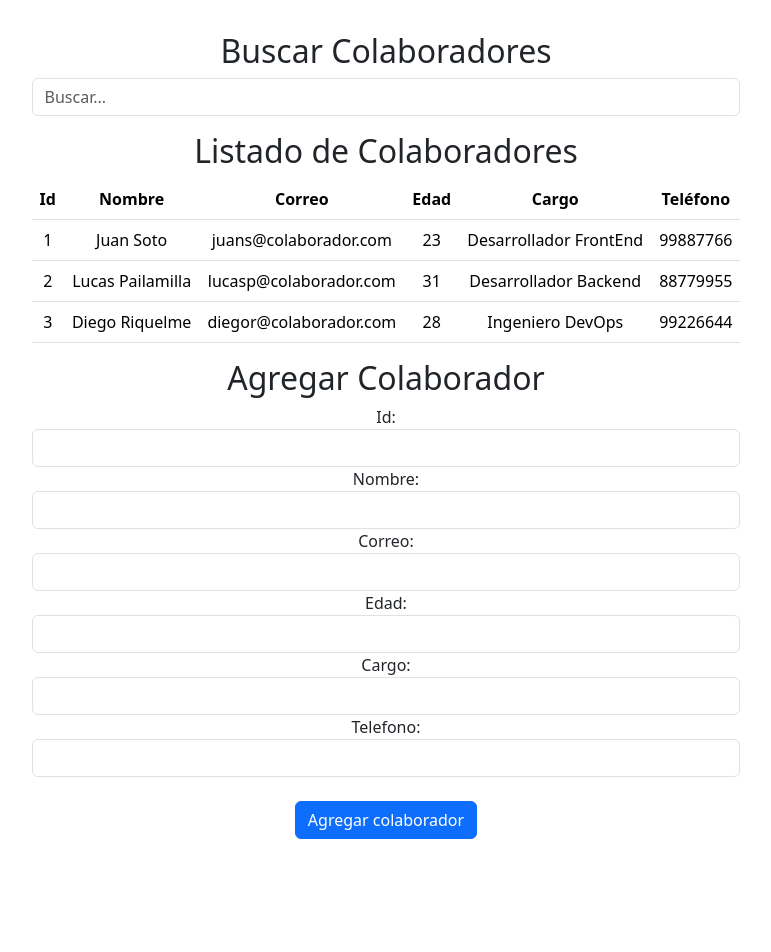
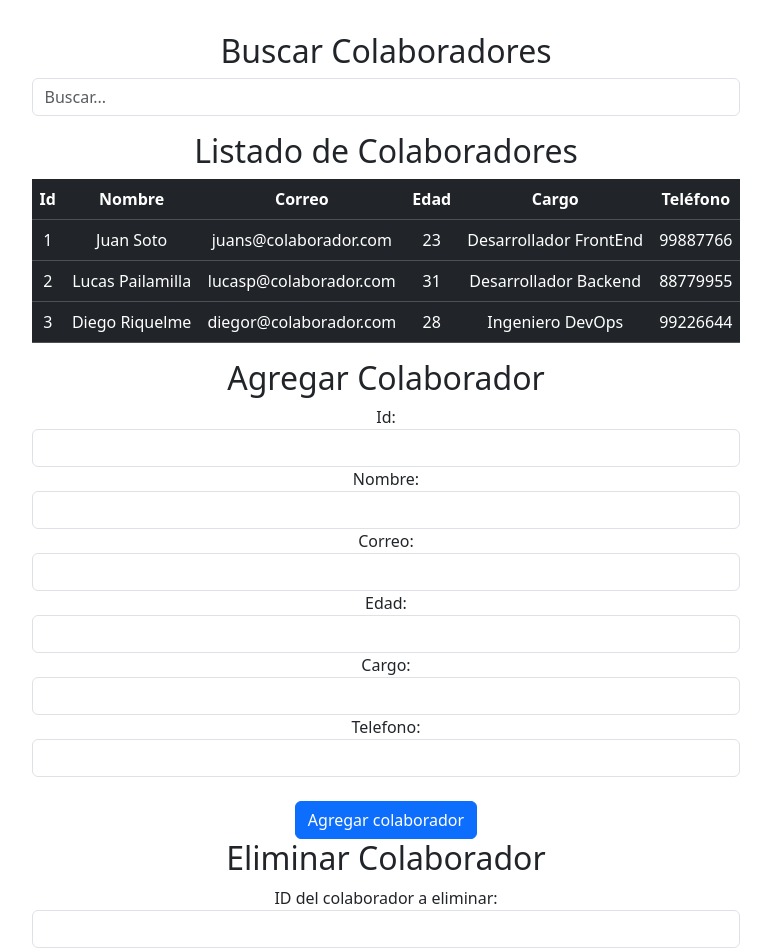
Before and after one commit to TomasDesafio/React_Base_colaboradores, a React (Vite) app in the folder Base_colaboradores/: page / in a window 1280 px wide. Shown: the top 952 px of the page, without its empty margins (254-1025 px from the left). Before the commit the page ends 871 px from the top, so only its background shows below. Built offline with nearby package versions, Linux system fonts and the light colour scheme.

Commit message:
Se implementa funcion de eliminar colaborador y colores en las Alertas

```diff
--- a/Base_colaboradores/package.json
+++ b/Base_colaboradores/package.json
@@ -10,6 +10,7 @@
     "preview": "vite preview"
   },
   "dependencies": {
+    "bootstrap": "^5.3.3",
     "react": "^18.2.0",
     "react-dom": "^18.2.0"
   },
--- a/Base_colaboradores/src/App.jsx
+++ b/Base_colaboradores/src/App.jsx
@@ -1,38 +1,72 @@
-import React, { useState } from 'react';
-import './App.css';
-import { BaseColaboradores } from './assets/BaseColaboradores';
-import Listado from './componentes/Listado';
-import Formulario from './componentes/Formulario';
-import Alert from './componentes/Alert';
-import Buscador from './componentes/Buscador';
+import React, { useState } from "react";
+import "./App.css";
+import { BaseColaboradores } from "./assets/BaseColaboradores";
+import Listado from "./componentes/Listado";
+import Formulario from "./componentes/Formulario";
+import Alert from "./componentes/Alert";
+import Buscador from "./componentes/Buscador";
 
 function App() {
   const [colaboradores, setColaboradores] = useState(BaseColaboradores);
-  const [mensaje, setMensaje] = useState('');
-  const [tipoMensaje, setTipoMensaje] = useState('');
-  const [sinResultados, setSinResultados] = useState(false); // Inicialmente no hay resultados
+  const [mensaje, setMensaje] = useState("");
+  const [tipoMensaje, setTipoMensaje] = useState("");
 
-  const agregarColaborador = (nuevoColaborador) => {
-    if (nuevoColaborador.id === '' || nuevoColaborador.nombre === '' || nuevoColaborador.correo === '' || nuevoColaborador.edad === '' || nuevoColaborador.cargo === '' || nuevoColaborador.telefono === '') {
-      setMensaje('Todos los campos son requeridos');
-      setTipoMensaje('danger');
-    } else {
-      setColaboradores([...colaboradores, nuevoColaborador]);
-      setMensaje('Colaborador agregado exitosamente');
-      setTipoMensaje('success');
-    }
+  const eliminarColaborador = (id) => {
+    const nuevosColaboradores = colaboradores.filter(
+      (colaborador) => colaborador.id !== id
+    );
+    setColaboradores(nuevosColaboradores);
+    setMensaje("Colaborador eliminado exitosamente");
+    setTipoMensaje("success");
     setTimeout(() => {
-      setMensaje('');
+      setMensaje("");
     }, 3000);
   };
 
+  const agregarColaborador = (nuevoColaborador) => {
+    if (
+      nuevoColaborador.id === "" ||
+      nuevoColaborador.nombre === "" ||
+      nuevoColaborador.correo === "" ||
+      nuevoColaborador.edad === "" ||
+      nuevoColaborador.cargo === "" ||
+      nuevoColaborador.telefono === ""
+    ) {
+      setMensaje("Todos los campos son requeridos");
+      setTipoMensaje("danger");
+    } else {
+      setColaboradores([...colaboradores, nuevoColaborador]);
+      setMensaje("Colaborador agregado exitosamente");
+      setTipoMensaje("success");
+    }
+    setTimeout(() => {
+      setMensaje("");
+    }, 3000);
+  };
 
   return (
     <div>
       <Buscador colaboradores={colaboradores} ListadoComponente={Listado} />
-      {mensaje && <Alert mensaje={mensaje} tipo={tipoMensaje} />}
 
-      <Formulario agregarColaborador={agregarColaborador} />
+      {/* Alerta de éxito */}
+      {mensaje && tipoMensaje === "success" && (
+        <div className="alert alert-success" role="alert">
+          {mensaje}
+        </div>
+      )}
+
+      {/* Alerta de Advertencia */}
+      {mensaje && tipoMensaje === "danger" && (
+        <div className="alert alert-danger" role="alert">
+          {mensaje}
+        </div>
+      )}
+
+
+      <Formulario
+        agregarColaborador={agregarColaborador}
+        eliminarColaborador={eliminarColaborador}
+      />
 
     </div>
   );
--- a/Base_colaboradores/src/componentes/Formulario.jsx
+++ b/Base_colaboradores/src/componentes/Formulario.jsx
@@ -1,13 +1,14 @@
 import React from 'react'
 import { useState } from 'react'
 
-const Formulario = ({agregarColaborador}) => {
+const Formulario = ({agregarColaborador, eliminarColaborador}) => {
     const [id, setID] = useState("");
     const [nombre, setNombre] = useState("");
     const [correo, setCorreo] = useState("");
     const [cargo, setCargo] = useState("");
     const [telefono, setTelefono] = useState("");
     const [edad, setEdad] = useState("");
+    const [idEliminar, setIdEliminar] = useState('');
 
       // Función al enviar el formulario
     const enviarFormulario = (e) => {
@@ -24,6 +25,12 @@ const Formulario = ({agregarColaborador}) => {
 
     };
 
+    const handleEliminar = () => {
+      if (idEliminar) {
+        eliminarColaborador(idEliminar);
+        setIdEliminar('');
+      }
+    };
 
 
     return (
@@ -55,11 +62,21 @@ const Formulario = ({agregarColaborador}) => {
           <input type="text" value={telefono} onChange={(e) => setTelefono(e.target.value)} className="form-control" />
         </div>
         <br />
+
         <button type="submit" className='btn btn-primary' > Agregar colaborador </button>
         </form>
 
 
+        <div>
+        <h2>Eliminar Colaborador</h2>
+        <div className="form-group">
+          <label>ID del colaborador a eliminar:</label>
+          <input type="text" value={idEliminar} onChange={(e) => setIdEliminar(e.target.value)} className="form-control" />
+        </div>
+        <br />
 
+        <button onClick={handleEliminar} className="btn btn-danger">Eliminar colaborador</button>
+      </div>
     </div>
   );
 };
--- a/Base_colaboradores/src/componentes/Listado.jsx
+++ b/Base_colaboradores/src/componentes/Listado.jsx
@@ -5,7 +5,7 @@ const Listado = ({ colaboradores }) => {
   return (
     <div>
       <h2>Listado de Colaboradores</h2>
-      <table className="table">
+      <table className="table table-dark">
         <thead>
           <tr>
             <th>Id</th>
```
Also changed, not shown: 1 other file (tests, documents, lock files or other folders).
